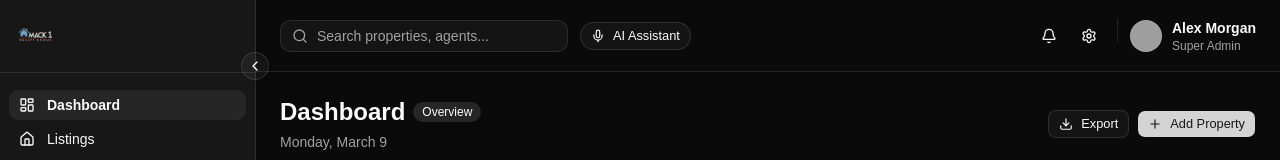
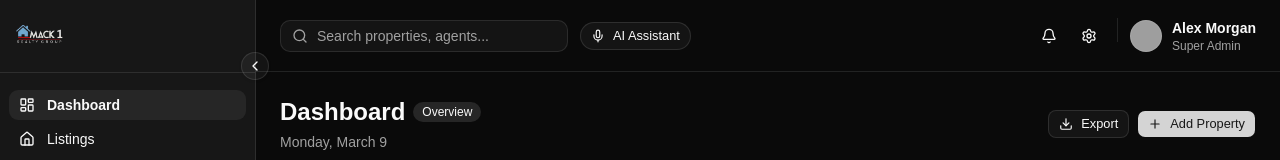
Before and after one commit to Singsooong/mack1-realty-crm, a React (Vite) app: page / in a window 1280 px wide. Shown: the top 160 px of the page. Built offline with nearby package versions, Linux system fonts and the light colour scheme; grey boxes are pictures that could not be loaded.

Commit message:
fix: increase sidebar logo size

```diff
--- a/src/components/shared/Sidebar.tsx
+++ b/src/components/shared/Sidebar.tsx
@@ -43,11 +43,11 @@ export function Sidebar({ isCollapsed, onToggleCollapse }: SidebarProps) {
       )}
     >
       {/* Logo */}
-      <div className="flex items-center justify-center h-[72px] px-4">
+      <div className="flex items-center h-[72px] px-3">
         {isCollapsed ? (
-          <img src={logo} alt="Mack 1 Realty Group" className="h-8 w-8 object-contain object-left" />
+          <img src={logo} alt="Mack 1 Realty Group" className="h-10 w-10 object-contain object-left" />
         ) : (
-          <img src={logo} alt="Mack 1 Realty Group" className="h-10 w-full object-contain object-left" />
+          <img src={logo} alt="Mack 1 Realty Group" className="h-14 w-full object-contain object-left" />
         )}
       </div>
 
```
